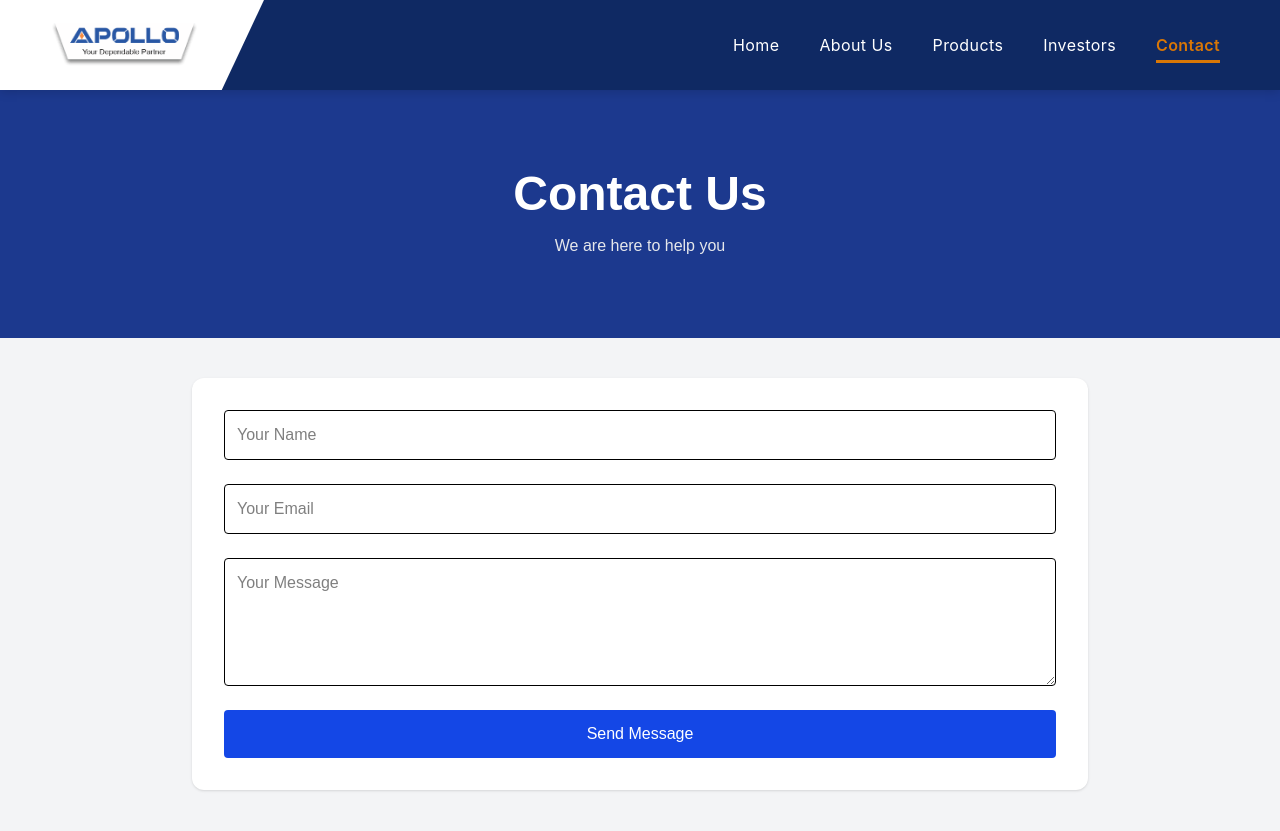
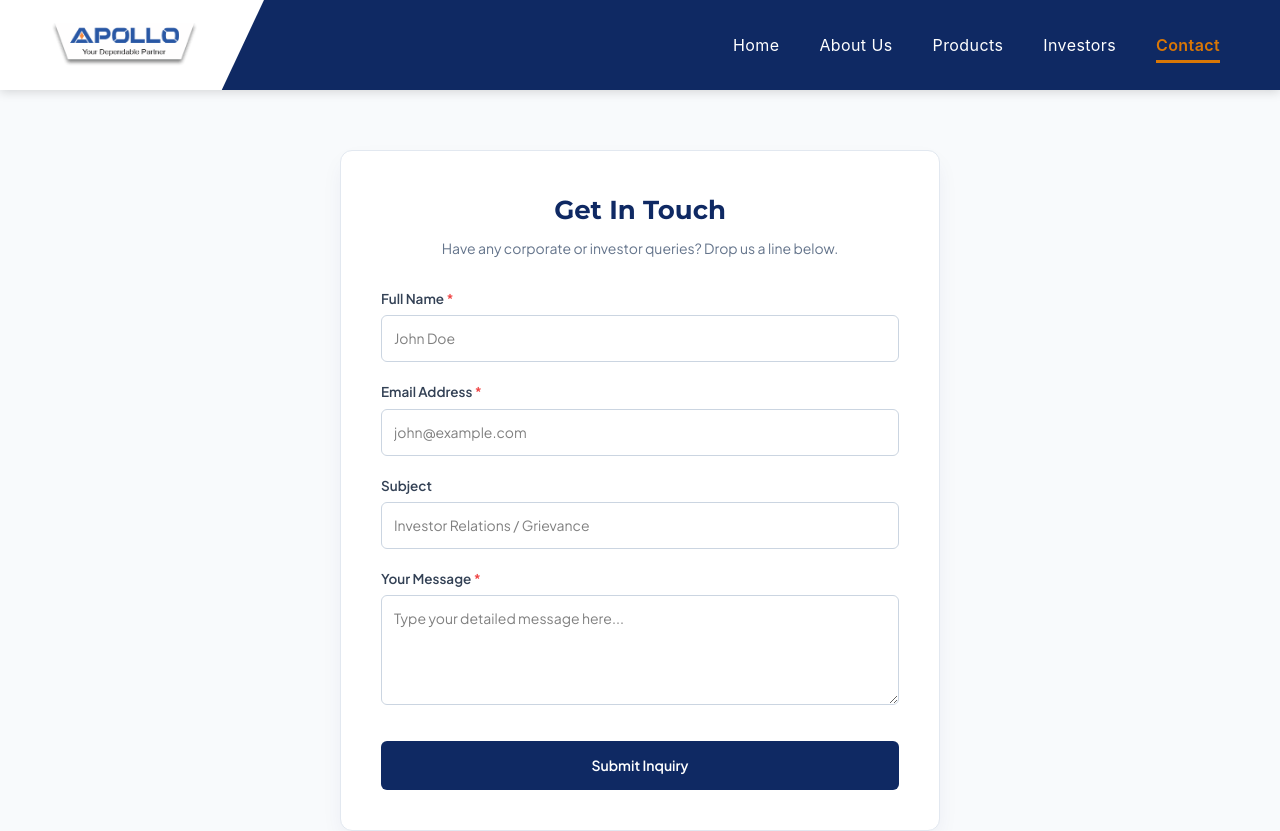
Before and after one commit to DevGApollo/gujarat-apollo-web, a React (Vite) app: page /contact in a window 1280 px wide. Shown: the top 831 px of the page. Built offline with nearby package versions, Linux system fonts and the light colour scheme.

Commit message:
design: new changes

```diff
--- a/src/pages/Contact.jsx
+++ b/src/pages/Contact.jsx
@@ -1,49 +1,210 @@
+import React, { useState } from 'react';
+
 const Contact = () => {
+  // Form fields state
+  const [formData, setFormData] = useState({
+    name: '',
+    email: '',
+    subject: '',
+    message: ''
+  });
+
+  // Success message state
+  const [isSubmitted, setIsSubmitted] = useState(false);
+
+  const handleChange = (e) => {
+    const { name, value } = e.target;
+    setFormData((prev) => ({
+      ...prev,
+      [name]: value
+    }));
+  };
+
+  const handleSubmit = (e) => {
+    e.preventDefault();
+
+    // Abhi backend link nahi hai, isliye seedha validation trigger kar rhe hain
+    if (formData.name && formData.email && formData.message) {
+      setIsSubmitted(true);
+
+      // Optional: Form fields ko reset karne ke liye
+      setFormData({ name: '', email: '', subject: '', message: '' });
+    } else {
+      alert("Please fill all the required fields.");
+    }
+  };
+
   return (
-    <div className="min-h-screen bg-gray-100">
+    <>
+      <link rel="stylesheet" href="https://fonts.googleapis.com/css2?family=Plus+Jakarta+Sans:wght@400;500;600;700&family=Montserrat:wght@600;700&display=swap" />
 
-      {/* Header */}
-      <div className="bg-blue-900 text-white py-20 text-center">
-        <h1 className="text-5xl font-bold">Contact Us</h1>
-        <p className="mt-4 text-gray-200">
-          We are here to help you
+      <div style={{
+        fontFamily: "'Plus Jakarta Sans', sans-serif",
+        padding: '60px 20px',
+        backgroundColor: '#f8fafc',
+        minHeight: '80vh',
+        display: 'flex',
+        justifyContent: 'center',
+        alignItems: 'center'
+      }}>
+        <div style={{
+          width: '100%',
+          maxWidth: '600px',
+          background: '#ffffff',
+          borderRadius: '12px',
+          boxShadow: '0 10px 25px -5px rgba(15, 41, 99, 0.08)',
+          border: '1px solid #e2e8f0',
+          padding: '40px',
+          boxSizing: 'border-box'
+        }}>
+
+          {/* CONDITION: Agar submit HO GAYA hai to ye dikhao */}
+          {isSubmitted ? (
+            <div style={{ textAlign: 'center', padding: '30px 10px' }}>
+              <div style={{
+                fontSize: '50px',
+                color: '#10b981',
+                marginBottom: '20px',
+                animation: 'scaleUp 0.3s ease'
+              }}>
+                ✓
+              </div>
+              <h2 style={{
+                fontFamily: "'Montserrat', sans-serif",
+                color: '#0f2963',
+                fontSize: '24px',
+                margin: '0 0 12px 0',
+                fontWeight: '700'
+              }}>
+                Thank You!
+              </h2>
+              <p style={{ color: '#64748b', fontSize: '15px', lineHeight: '1.6', margin: '0 0 25px 0' }}>
+                Your message has been successfully received. Our corporate relations officer will review your inquiry and get back to you shortly.
+              </p>
+              <button
+                onClick={() => setIsSubmitted(false)}
+                style={{
+                  backgroundColor: '#0f2963',
+                  color: '#ffffff',
+                  border: 'none',
+                  padding: '10px 24px',
+                  fontSize: '14px',
+                  fontWeight: '600',
+                  borderRadius: '6px',
+                  cursor: 'pointer',
+                  transition: 'background 0.2s'
+                }}
+                onMouseOver={(e) => e.target.style.backgroundColor = '#16367c'}
+                onMouseOut={(e) => e.target.style.backgroundColor = '#0f2963'}
+              >
+                Send Another Message
+              </button>
+            </div>
+          ) : (
+
+            /* CONDITION: Agar submit NAHI hua hai to regular form dikhao */
+            <div>
+              <div style={{ textAlign: 'center', marginBottom: '30px' }}>
+                <h2 style={{
+                  fontFamily: "'Montserrat', sans-serif",
+                  color: '#0f2963',
+                  fontSize: '26px',
+                  margin: '0 0 8px 0',
+                  fontWeight: '700'
+                }}>
+                  Get In Touch
+                </h2>
+                <p style={{ color: '#64748b', fontSize: '14px', margin: '0' }}>
+                  Have any corporate or investor queries? Drop us a line below.
                 </p>
               </div>
 
-      {/* Form Section */}
-      <div className="max-w-4xl mx-auto bg-white p-8 mt-10 rounded-xl shadow">
-
-        <form className="grid gap-6">
-
+              <form onSubmit={handleSubmit} style={{ display: 'flex', flexDirection: 'column', gap: '20px' }}>
+                <div>
+                  <label style={{ display: 'block', fontSize: '13.5px', fontWeight: '600', color: '#334155', marginBottom: '6px' }}>
+                    Full Name <span style={{ color: '#ef4444' }}>*</span>
+                  </label>
                   <input
                     type="text"
-            placeholder="Your Name"
-            className="border p-3 rounded"
+                    name="name"
+                    value={formData.name}
+                    onChange={handleChange}
+                    required
+                    placeholder="John Doe"
+                    style={{ width: '100%', padding: '12px', border: '1px solid #cbd5e1', borderRadius: '6px', fontSize: '14px', boxSizing: 'border-box', outline: 'none' }}
                   />
+                </div>
 
+                <div>
+                  <label style={{ display: 'block', fontSize: '13.5px', fontWeight: '600', color: '#334155', marginBottom: '6px' }}>
+                    Email Address <span style={{ color: '#ef4444' }}>*</span>
+                  </label>
                   <input
                     type="email"
-            placeholder="Your Email"
-            className="border p-3 rounded"
+                    name="email"
+                    value={formData.email}
+                    onChange={handleChange}
+                    required
+                    placeholder="john@example.com"
+                    style={{ width: '100%', padding: '12px', border: '1px solid #cbd5e1', borderRadius: '6px', fontSize: '14px', boxSizing: 'border-box', outline: 'none' }}
                   />
+                </div>
 
+                <div>
+                  <label style={{ display: 'block', fontSize: '13.5px', fontWeight: '600', color: '#334155', marginBottom: '6px' }}>
+                    Subject
+                  </label>
+                  <input
+                    type="text"
+                    name="subject"
+                    value={formData.subject}
+                    onChange={handleChange}
+                    placeholder="Investor Relations / Grievance"
+                    style={{ width: '100%', padding: '12px', border: '1px solid #cbd5e1', borderRadius: '6px', fontSize: '14px', boxSizing: 'border-box', outline: 'none' }}
+                  />
+                </div>
+
+                <div>
+                  <label style={{ display: 'block', fontSize: '13.5px', fontWeight: '600', color: '#334155', marginBottom: '6px' }}>
+                    Your Message <span style={{ color: '#ef4444' }}>*</span>
+                  </label>
                   <textarea
-            placeholder="Your Message"
-            className="border p-3 rounded h-32"
-          ></textarea>
+                    name="message"
+                    value={formData.message}
+                    onChange={handleChange}
+                    required
+                    rows="4"
+                    placeholder="Type your detailed message here..."
+                    style={{ width: '100%', padding: '12px', border: '1px solid #cbd5e1', borderRadius: '6px', fontSize: '14px', boxSizing: 'border-box', outline: 'none', resize: 'vertical', fontFamily: 'inherit' }}
+                  />
+                </div>
 
                 <button
                   type="submit"
-            className="bg-blue-700 text-white py-3 rounded hover:bg-blue-800"
+                  style={{
+                    backgroundColor: '#0f2963',
+                    color: '#ffffff',
+                    border: 'none',
+                    padding: '14px',
+                    fontSize: '14px',
+                    fontWeight: '600',
+                    borderRadius: '6px',
+                    cursor: 'pointer',
+                    marginTop: '10px',
+                    transition: 'background 0.2s'
+                  }}
+                  onMouseOver={(e) => e.target.style.backgroundColor = '#16367c'}
+                  onMouseOut={(e) => e.target.style.backgroundColor = '#0f2963'}
                 >
-            Send Message
+                  Submit Inquiry
                 </button>
-
               </form>
+            </div>
+          )}
 
         </div>
-
       </div>
+    </>
   );
 };
 
```
Lines whose indentation alone changed are shown as unchanged.
